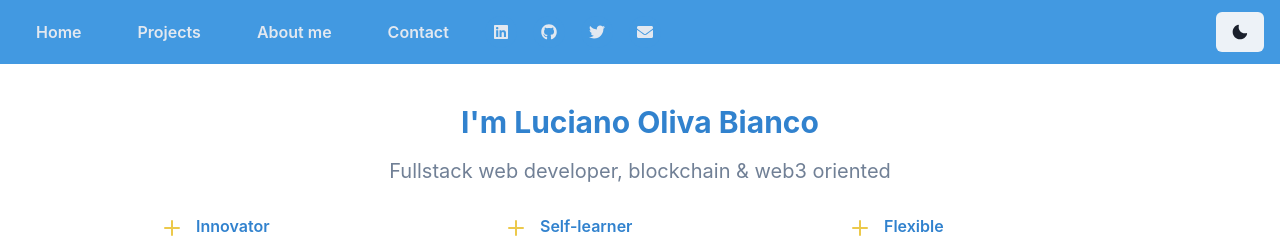
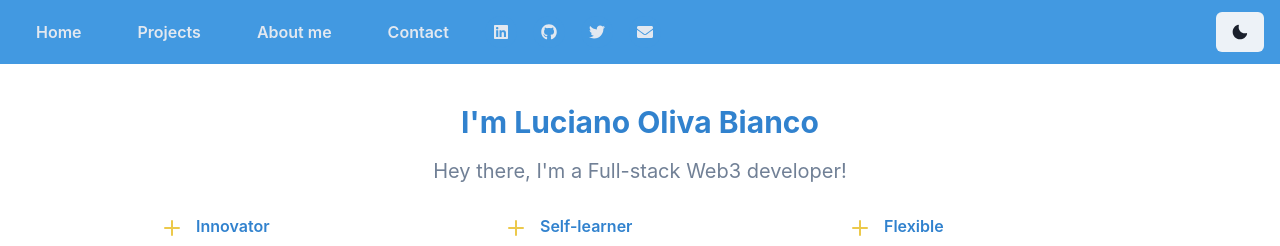
Before and after one commit to luloxi/portfolio-lulox, a Next.js app: page /about in a window 1280 px wide. Shown: the top 246 px of the page. Built offline with nearby package versions, Linux system fonts and the light colour scheme.

Commit message:
Change text in about.tsx

```diff
--- a/pages/about.tsx
+++ b/pages/about.tsx
@@ -37,7 +37,7 @@ export default function Home() {
           I&apos;m Luciano Oliva Bianco
         </Heading>
         <Text color={useColorModeValue("gray.500", "gray.300")} fontSize={"xl"}>
-          Fullstack web developer, blockchain & web3 oriented
+          Hey there, I'm a Full-stack Web3 developer!
         </Text>
       </Stack>
       <AboutContent />
```
Also changed, not shown: 1 other file (tests, documents, lock files or other folders).
